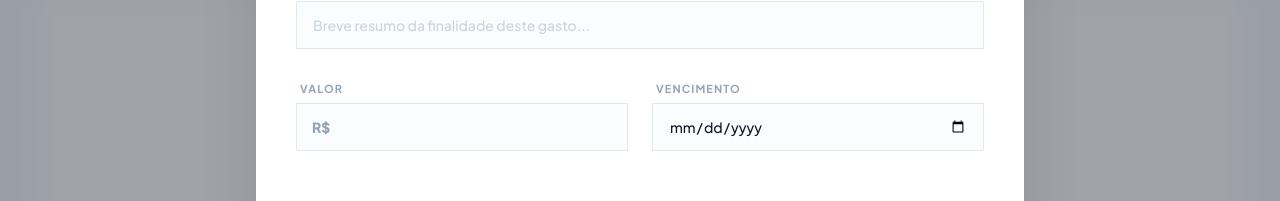
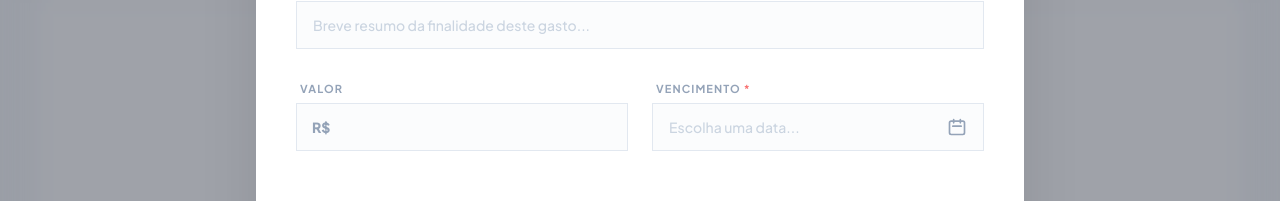
Before and after one commit to teca-admin/Gest-o-de-Contratos---WFS, a React (Vite) app: page / in a window 1280 px wide. Both pictures are taken after a click on the button "Novo Lançamento". Shown: the part 508-709 px from the top of the page. Built offline with nearby package versions, Linux system fonts and the light colour scheme.

Commit message:
feat: Add DatePicker component and improve table headers
Introduces a new `DatePicker` component for date input fields, enhancing user experience for selecting dates. Also refactors the main application's table headers for better clarity and organization of contract-related information.

```diff
--- a/App.tsx
+++ b/App.tsx
@@ -2,7 +2,7 @@
 import React, { useState, useEffect, useMemo } from 'react';
 import { PurchaseRecord, Category } from './types.ts';
 import { INITIAL_BASES, CATEGORIES, APP_CONFIG } from './constants.ts';
-import { Input, Select } from './components/Input.tsx';
+import { Input, Select, DatePicker } from './components/Input.tsx';
 import { Modal } from './components/Modal.tsx';
 
 const App: React.FC = () => {
@@ -165,14 +165,14 @@ const App: React.FC = () => {
             <table className="w-full text-left border-collapse table-fixed min-w-[1200px]">
               <thead>
                 <tr className="bg-slate-50/50 text-slate-400 text-[10px] uppercase font-black tracking-widest">
-                  <th className="px-6 py-5 w-[140px]">Vencimento</th>
+                  <th className="px-6 py-5 w-[220px]">FORNECEDOR</th>
+                  <th className="px-6 py-5 w-[140px]">CATEGORIA</th>
                   <th className="px-6 py-5 w-[100px]">BASE</th>
-                  <th className="px-6 py-5 w-[140px]">CATEGORIA</th>
-                  <th className="px-6 py-5 w-[200px]">Fornecedor</th>
-                  <th className="px-6 py-5 w-[130px]">Ref. Documento</th>
+                  <th className="px-6 py-5 w-[180px]">REFERÊNCIA DO DOCUMENTO</th>
+                  <th className="px-6 py-5 w-[240px]">DESCRIÇÃO</th>
                   <th className="px-6 py-5 w-[110px]">PEDIDO</th>
-                  <th className="px-6 py-5 w-[220px]">DESCRIÇÃO</th>
                   <th className="px-6 py-5 w-[140px] text-right">VALOR</th>
+                  <th className="px-6 py-5 w-[140px] text-right">VENCIMENTO</th>
                   <th className="px-6 py-5 w-[80px] text-center">Ações</th>
                 </tr>
               </thead>
@@ -192,15 +192,9 @@ const App: React.FC = () => {
                   records.map((record) => (
                     <tr key={record.id} className="hover:bg-slate-50/80 transition-all group align-top">
                       <td className="px-6 py-6">
-                        <div className="text-sm font-bold text-slate-900">
-                          {new Date(record.vencimento).toLocaleDateString(APP_CONFIG.LOCALE)}
+                        <div className="font-bold text-slate-900 text-sm truncate uppercase tracking-tight" title={record.fornecedor}>
+                          {record.fornecedor}
                         </div>
-                        <div className="text-[10px] text-slate-400 font-medium uppercase">Previsão</div>
-                      </td>
-                      <td className="px-6 py-6">
-                        <span className="inline-flex px-2 py-1 bg-slate-900 text-white text-[10px] font-black tracking-tighter">
-                          {record.base}
-                        </span>
                       </td>
                       <td className="px-6 py-6">
                         <span className={`
@@ -213,9 +207,9 @@ const App: React.FC = () => {
                         </span>
                       </td>
                       <td className="px-6 py-6">
-                        <div className="font-bold text-slate-900 text-sm truncate uppercase tracking-tight" title={record.fornecedor}>
-                          {record.fornecedor}
-                        </div>
+                        <span className="inline-flex px-2 py-1 bg-slate-900 text-white text-[10px] font-black tracking-tighter">
+                          {record.base}
+                        </span>
                       </td>
                       <td className="px-6 py-6">
                         <div className="text-[10px] font-bold text-slate-500 break-all">
@@ -223,19 +217,25 @@ const App: React.FC = () => {
                         </div>
                       </td>
                       <td className="px-6 py-6">
+                        <div className="text-xs text-slate-500 leading-relaxed italic line-clamp-2" title={record.descricao}>
+                          {record.descricao || 'Nenhuma descrição técnica informada'}
+                        </div>
+                      </td>
+                      <td className="px-6 py-6">
                          <div className="text-[10px] font-black text-indigo-600 bg-indigo-50 px-2 py-0.5 inline-block rounded-sm">
                            #{record.pedido || '---'}
                          </div>
-                      </td>
-                      <td className="px-6 py-6">
-                        <div className="text-xs text-slate-500 leading-relaxed italic line-clamp-2" title={record.descricao}>
-                          {record.descricao || 'Nenhuma descrição técnica informada'}
-                        </div>
                       </td>
                       <td className="px-6 py-6 text-right">
                         <span className="text-sm font-black text-slate-900">
                           {formatCurrency(record.valor)}
                         </span>
+                      </td>
+                      <td className="px-6 py-6 text-right">
+                        <div className="text-sm font-bold text-slate-900">
+                          {new Date(record.vencimento).toLocaleDateString(APP_CONFIG.LOCALE)}
+                        </div>
+                        <div className="text-[10px] text-slate-400 font-medium uppercase">Previsão</div>
                       </td>
                       <td className="px-6 py-6 text-center">
                         <button
@@ -325,9 +325,8 @@ const App: React.FC = () => {
               onChange={e => setFormData(f => ({ ...f, valor: Number(e.target.value) }))}
               required
             />
-            <Input
+            <DatePicker
               label="VENCIMENTO"
-              type="date"
               value={formData.vencimento}
               onChange={e => setFormData(f => ({ ...f, vencimento: e.target.value }))}
               required
--- a/components/Input.tsx
+++ b/components/Input.tsx
@@ -125,3 +125,49 @@ export const Select: React.FC<SelectProps> = ({ label, options, value, onChange,
     </div>
   );
 };
+
+export const DatePicker: React.FC<Omit<InputProps, 'type'>> = ({ label, value, onChange, error, required, ...props }) => {
+  const displayDate = value ? (value as string).split('-').reverse().join('/') : '';
+
+  return (
+    <div className="flex flex-col gap-1.5 w-full text-left">
+      <label className="text-[11px] font-bold text-slate-400 uppercase tracking-widest ml-1">
+        {label} {required && <span className="text-red-400">*</span>}
+      </label>
+      <div className="relative h-[48px] group">
+        {/* Camada Visual de Interface */}
+        <div className={`
+          absolute inset-0 px-4 py-2 flex items-center justify-between
+          border border-slate-200 bg-slate-50/50 pointer-events-none
+          transition-all duration-300 text-sm font-medium
+          group-hover:border-slate-300 group-focus-within:border-indigo-500 group-focus-within:bg-white
+          ${error ? 'border-red-500' : ''}
+        `}>
+          <span className={value ? 'text-slate-900' : 'text-slate-300'}>
+            {displayDate || 'Escolha uma data...'}
+          </span>
+          <svg className="w-5 h-5 text-slate-400 group-hover:text-indigo-600 transition-colors" fill="none" viewBox="0 0 24 24" stroke="currentColor">
+            <path strokeLinecap="round" strokeLinejoin="round" strokeWidth={2} d="M8 7V3m8 4V3m-9 8h10M5 21h14a2 2 0 002-2V7a2 2 0 00-2-2H5a2 2 0 00-2 2v12a2 2 0 002 2z" />
+          </svg>
+        </div>
+
+        {/* Input Nativo Invisível (Trigger do Calendário) */}
+        <input
+          {...props}
+          type="date"
+          className="absolute inset-0 w-full h-full opacity-0 cursor-pointer z-10 block"
+          value={value}
+          onChange={onChange}
+          required={required}
+          // Garante que o seletor abra mesmo se o navegador for restritivo
+          onClick={(e) => {
+            if ('showPicker' in e.currentTarget) {
+              try { e.currentTarget.showPicker(); } catch(err) {}
+            }
+          }}
+        />
+      </div>
+      {error && <span className="text-[10px] font-semibold text-red-500 mt-1">{error}</span>}
+    </div>
+  );
+};
```
